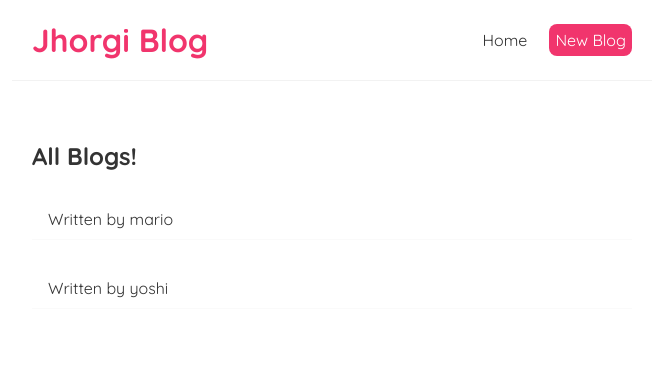
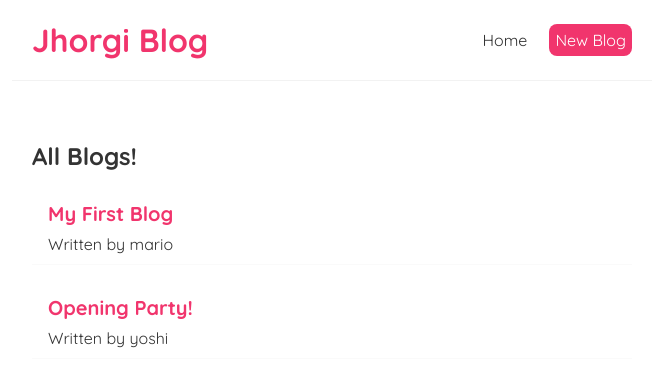
Before and after one commit to jhorgiGheovani/react-blog-site, a React (Create React App) app: page / in a window 1280 px wide. Shown: the top 386 px of the page, without its empty margins (308-971 px from the left). Built offline with nearby package versions, Linux system fonts and the light colour scheme; data requests are answered from the project's data file.

Commit message:
fixing bug data doesn't appears in previous commit

```diff
--- a/src/BlogList.jsx
+++ b/src/BlogList.jsx
@@ -6,7 +6,7 @@ export default function BlogList({ blogs, tittle }) {
       <h2>{tittle}</h2>
       {blogs.map((blog) => (
         <div className="blog-preview" key={blog.id}>
-          <h2>{blog.tittle}</h2>
+          <h2>{blog.title}</h2>
           <p>Written by {blog.author}</p>
         </div>
       ))}
--- a/src/Home.jsx
+++ b/src/Home.jsx
@@ -3,8 +3,6 @@ import { useState, useEffect } from 'react';
 import BlogList from './BlogList';
 export default function Home() {
   const [blogs, setBlogs] = useState(null);
-
-  const [name, setName] = useState('mario');
 
   useEffect(() => {
     fetch('http://localhost:8000/blogs')
```
